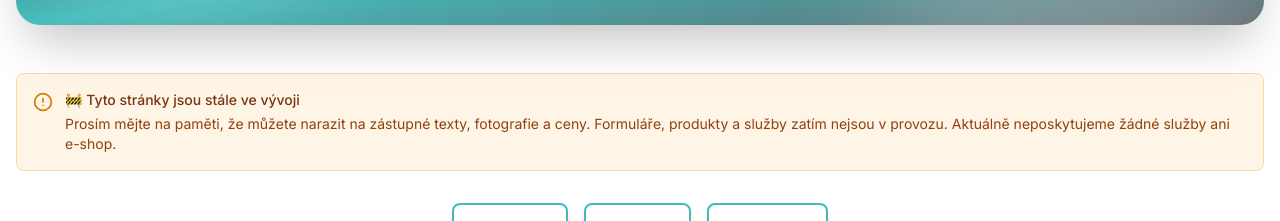
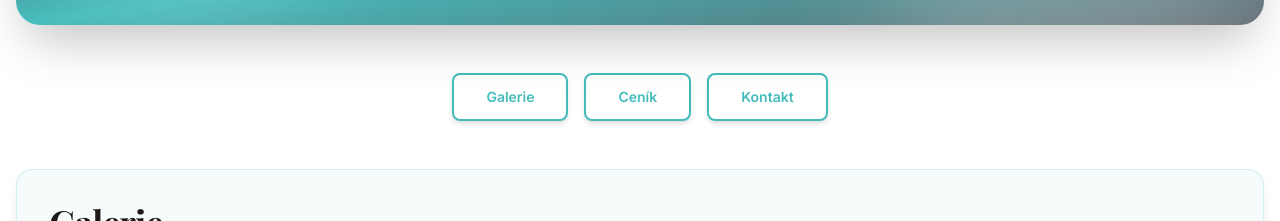
Before and after one commit to Charvy94/Charvy.cz-website, a React (Vite) app: page /photography in a window 1280 px wide. Shown: the part 267-488 px from the top of the page. Built offline with nearby package versions, Linux system fonts and the light colour scheme; the HTML template or start-up script is replaced by a standard one.

Commit message:
Reverted to commit 0b824e346b3e83c46f191b3b4c78d6c380241dbf

```diff
--- a/src/components/DevAlert.tsx
+++ /dev/null
@@ -1,22 +0,0 @@
-import { useTranslation } from '@/hooks/useTranslation';
-import { AlertCircle } from 'lucide-react';
-
-export function DevAlert() {
-  const { t } = useTranslation();
-
-  return (
-    <div className="mb-8 animate-fade-in" role="status">
-      <div className="bg-amber-500/10 border border-amber-500/30 rounded-lg p-4 flex items-start gap-3">
-        <AlertCircle className="w-5 h-5 text-amber-600 dark:text-amber-400 flex-shrink-0 mt-0.5" />
-        <div>
-          <p className="text-sm font-medium text-amber-900 dark:text-amber-100">
-            {t('home.devNotice')}
-          </p>
-          <p className="text-sm text-amber-800 dark:text-amber-200 mt-1">
-            {t('home.devNoticeDesc')}
-          </p>
-        </div>
-      </div>
-    </div>
-  );
-}
--- a/src/pages/Blog.tsx
+++ b/src/pages/Blog.tsx
@@ -4,7 +4,6 @@ import { PageNavButton } from '@/components/PageNavButton';
 import { PageSection } from '@/components/PageSection';
 import { BlogPostCard } from '@/components/BlogPostCard';
 import { SEO } from '@/components/SEO';
-import { DevAlert } from '@/components/DevAlert';
 import { useCMSPosts } from '@/hooks/useCMSPosts';
 import { CMS_CONFIG } from '@/config/cms';
 
@@ -65,9 +64,6 @@ export default function Blog() {
             <p className="text-white/90 text-xl max-w-2xl">Myšlenky, nápady a příběhy ze světa kreativity</p>
           </div>
         </div>
-
-        {/* Development Alert */}
-        <DevAlert />
 
         {/* Navigation Buttons */}
         <div className="flex gap-4 mb-12 flex-wrap justify-center animate-slide-up">
--- a/src/pages/Photography.tsx
+++ b/src/pages/Photography.tsx
@@ -5,7 +5,6 @@ import { PageSection } from '@/components/PageSection';
 import { Carousel } from '@/components/Carousel';
 import { ContactForm } from '@/components/ContactForm';
 import { SEO } from '@/components/SEO';
-import { DevAlert } from '@/components/DevAlert';
 import { useState, useEffect } from 'react';
 
 export default function Photography() {
@@ -115,9 +114,6 @@ export default function Photography() {
           </div>
         </div>
 
-        {/* Development Alert */}
-        <DevAlert />
-
         {/* Navigation Buttons */}
         <div className="flex gap-4 mb-12 flex-wrap justify-center animate-slide-up">
           <PageNavButton onClick={() => scrollToSection('photography-gallery')} variant="photo">
--- a/src/pages/SocialNetworks.tsx
+++ b/src/pages/SocialNetworks.tsx
@@ -1,6 +1,5 @@
 import { SEO } from '@/components/SEO';
 import { useTranslation } from '@/hooks/useTranslation';
-import { DevAlert } from '@/components/DevAlert';
 import { Facebook, Instagram, Twitter, Youtube, Linkedin, Github } from 'lucide-react';
 
 export default function SocialNetworks() {
@@ -28,12 +27,9 @@ export default function SocialNetworks() {
             {t('socialNetworks.title')}
           </h1>
 
-          <p className="text-xl text-muted-foreground mb-8">
+          <p className="text-xl text-muted-foreground mb-12">
             {t('socialNetworks.description')}
           </p>
-
-          {/* Development Alert */}
-          <DevAlert />
 
           <div className="bg-card border border-border rounded-lg p-12 shadow-lg">
             <p className="text-muted-foreground mb-8">
--- a/src/pages/TTRPG.tsx
+++ b/src/pages/TTRPG.tsx
@@ -3,7 +3,6 @@ import { StickySubmenu } from '@/components/StickySubmenu';
 import { PageNavButton } from '@/components/PageNavButton';
 import { PageSection } from '@/components/PageSection';
 import { SEO } from '@/components/SEO';
-import { DevAlert } from '@/components/DevAlert';
 
 export default function TTRPG() {
   const { t } = useTranslation();
@@ -56,9 +55,6 @@ export default function TTRPG() {
             <p className="text-white/90 text-xl max-w-2xl">Vstupte do světa fantasy a dobrodružství</p>
           </div>
         </div>
-
-        {/* Development Alert */}
-        <DevAlert />
 
         {/* Navigation Buttons */}
         <div className="flex gap-4 mb-12 flex-wrap justify-center animate-slide-up">
--- a/src/pages/Workshop.tsx
+++ b/src/pages/Workshop.tsx
@@ -6,7 +6,6 @@ import { ProductCard } from '@/components/ProductCard';
 import { ProductModal } from '@/components/ProductModal';
 import { ContactForm } from '@/components/ContactForm';
 import { SEO } from '@/components/SEO';
-import { DevAlert } from '@/components/DevAlert';
 import { sampleProducts } from '@/data/products';
 import { Product } from '@/types/product';
 import { useState } from 'react';
@@ -81,9 +80,6 @@ export default function Workshop() {
           </div>
         </div>
 
-        {/* Development Alert */}
-        <DevAlert />
-
         {/* Navigation Buttons */}
         <div className="flex gap-4 mb-12 flex-wrap justify-center animate-slide-up">
           <PageNavButton onClick={() => scrollToSection('workshop-products')} variant="workshop">
--- a/tailwind.config.ts
+++ b/tailwind.config.ts
@@ -94,6 +94,15 @@ export default {
             height: "0",
           },
         },
+      },
+      animation: {
+        "accordion-down": "accordion-down 0.2s ease-out",
+        "accordion-up": "accordion-up 0.2s ease-out",
+        "fade-in": "fadeIn 0.5s ease-out",
+        "slide-up": "slideUp 0.4s ease-out",
+        "scale-in": "scaleIn 0.3s ease-out",
+      },
+      keyframes: {
         fadeIn: {
           '0%': { opacity: '0', transform: 'translateY(10px)' },
           '100%': { opacity: '1', transform: 'translateY(0)' },
@@ -107,13 +116,6 @@ export default {
           '100%': { opacity: '1', transform: 'scale(1)' },
         },
       },
-      animation: {
-        "accordion-down": "accordion-down 0.2s ease-out",
-        "accordion-up": "accordion-up 0.2s ease-out",
-        "fade-in": "fadeIn 0.5s ease-out",
-        "slide-up": "slideUp 0.4s ease-out",
-        "scale-in": "scaleIn 0.3s ease-out",
-      },
     },
   },
   plugins: [require("tailwindcss-animate")],
```
Also changed, not shown: public/og-image.jpg (deleted), 1 other file (tests, documents, lock files or other folders).
